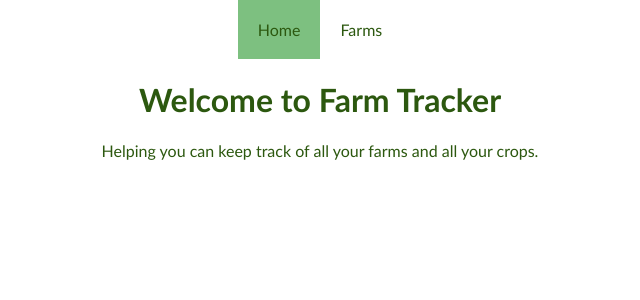
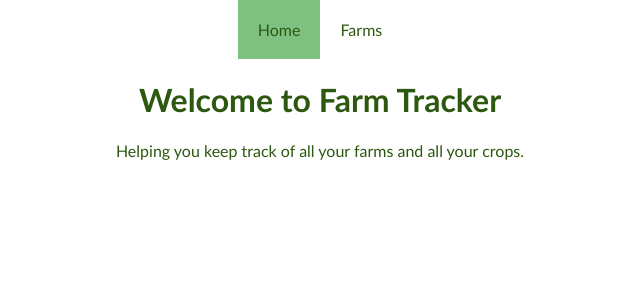
Before and after one commit to cody-barker/phase-3-project-frontend, a React (Create React App) app: page / in a window 1280 px wide. Shown: the top 300 px of the page, without its empty margins (320-960 px from the left). Built offline with nearby package versions, Linux system fonts and the light colour scheme; no server answers.

Commit message:
fixing typo on home page

```diff
--- a/src/Home.js
+++ b/src/Home.js
@@ -5,7 +5,7 @@ function Home() {
     return(
         <div>
             <h1>Welcome to Farm Tracker</h1>
-            <p>Helping you can keep track of all your farms and all your crops.</p>
+            <p>Helping you keep track of all your farms and all your crops.</p>
         </div>
     )
 }
```
